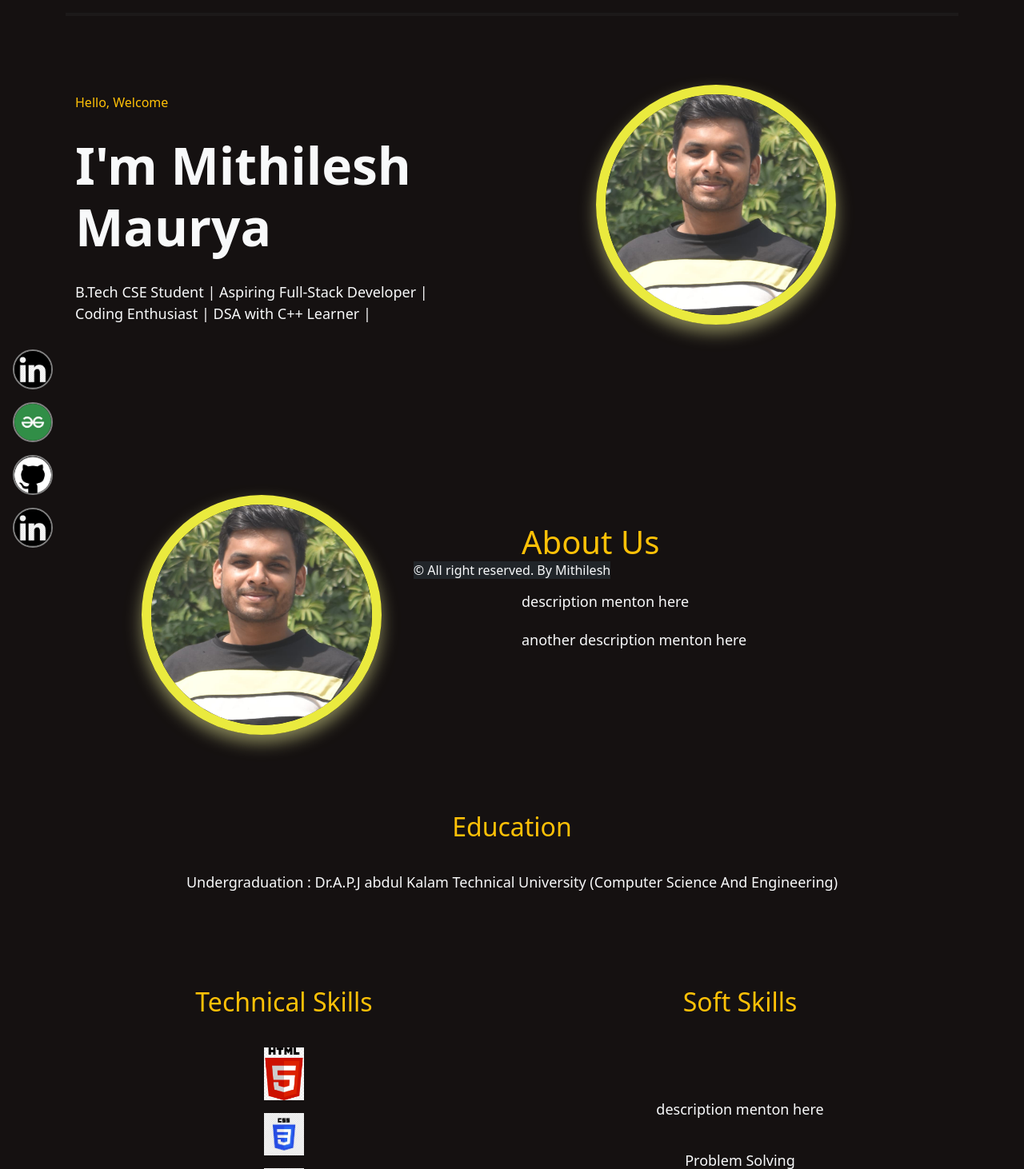
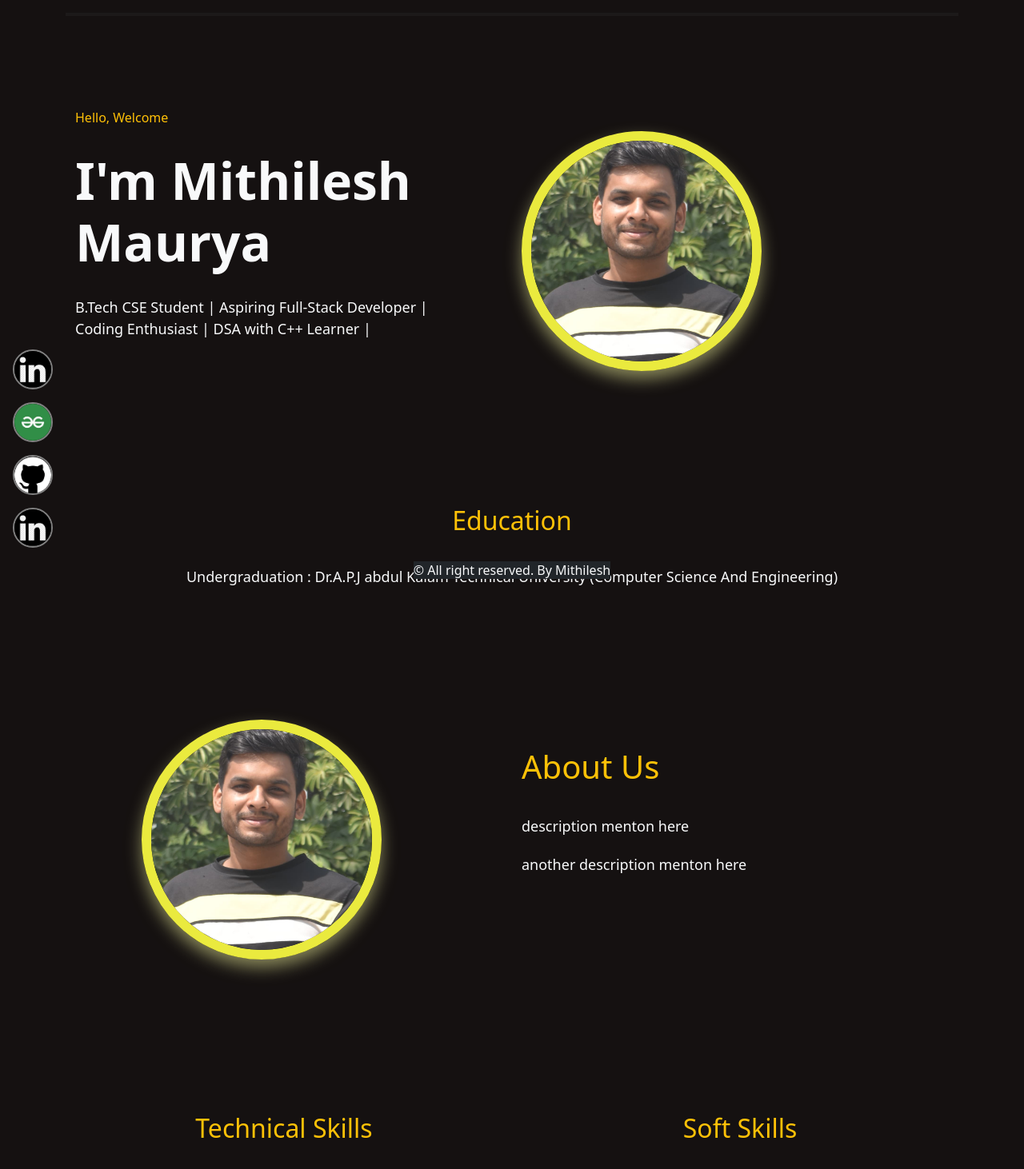
Before and after one commit to mauryamithilesh2/django_portfolio, a Django app: page / in a window 1280 px wide. Shown: the part 67-1529 px from the top of the page at 80% size. Run offline with Django 5.2, Linux system fonts and the light colour scheme; some libraries are stand-ins or nearby versions.

Commit message:
update templates

```diff
--- a/portfolio/templates/base.html
+++ b/portfolio/templates/base.html
@@ -43,15 +43,34 @@
 
 
         <!--About section  start-->
+        <br>
+        <div class="row my-5">
+
+            <div class="col-md-12 col-lg-12 mt-5">
+                <h2 class="text-center" style="color: pink"> <span class=" text-warning moving-line">Education</span></h2>
+                </br>
+                <div class="d-flex flex-column align-items-center gap-3">
+
+                    <p class="mb-6 lead text-light moving-line">
+                        <b>Undergraduation : </b> Dr.A.P.J abdul Kalam Technical University (Computer Science And
+                        Engineering)
+                    </p>
+
+                </div>
+
+            </div>
+        </div>
+
+
         <div class="row d-flex align-items-center my-5 ">
 
-            <div class="col-xl-5 offset-xl-1 col-md-5 offset-md-1 col-lg-5 offset-lg-1  col-12 mt-5">
 
-                <div class="circular-image-container mt-5 ">
-                    <img src="{% static 'images/myself.jpg' %}" alt="square"
-                        class="img-fluid w-100 d-none d-lg-block d-md-block circular-image ">
+
+            <div class="col-xl-5 offset-xl-1 col-lg-5 offset-lg-1 col-md-6 col-12 mt-5 text-center">
+                <div class="circular-image-container mt-5">
+                    <img src="{% static 'images/myself.jpg' %}" alt="Profile"
+                        class="img-fluid circular-image d-block mx-auto">
                 </div>
-
             </div>
 
             <div class="col-xl-5 col-md-6  col-lg-6 col-12 mt-5">
@@ -94,23 +113,8 @@
             </div>
         </div>
 
-        <div class="row my-5">
 
-            <div class="col-md-12 col-lg-12 mt-5">
-                <h2 class="text-center" style="color: pink"> <span class=" text-warning moving-line">Education</span></h2>
-                </br>
-                <div class="d-flex flex-column align-items-center gap-3">
-
-                    <p class="mb-6 lead text-light moving-line">
-                        <b>Undergraduation : </b> Dr.A.P.J abdul Kalam Technical University (Computer Science And
-                        Engineering)
-                    </p>
-
-                </div>
-
-            </div>
-        </div>
-
+         <br><br>
         <div class="row my-5">
             <div class="col-md-6 col-lg-6 mt-5">
                 <h2 class="text-center" style="color: pink"><span class=" text-warning moving-line">Technical Skills</span></h2>
@@ -180,18 +184,19 @@
     {% comment %} {% block 'projects' %}{% endblock %} {% endcomment %}
 
 <!--project section start here-->
-
+<br>
 <div class="row text-center mt-3">
   <h2 class="mb-5 text-warning"><span class=" text-warning moving-line">Projects</span></h2>
 </div>
 
-
+<br>
 <div class="container">
   <div class="row justify-content-center">
     {% for project in project_list %}<br><br>
     <div class="col-md-5 col-lg-5 m-2">
-      <h4 class="text-center text-warning">{{ project.title }}</h4><br>
-      <img src="{% static project.path %}" alt="" height="400" width="500" class="d-block mx-auto">
+        <h4 class="text-md-center text-start text-warning">{{ project.title }}</h4>
+        <br>
+        <img src="{% static project.path %}" alt="{{ project.title }}" class="img-fluid mx-auto d-block">
     </div>
     {% endfor %}
   </div>
@@ -239,10 +244,14 @@
 <div class="container">
     <div class="row justify-content-center">
       {% for certificate in certificates %}
+
       <div class="col-md-5 col-lg-5 m-2"><br><br>
-        <h4 class="text-center text-warning">{{ certificate.title }}</h4><br>
-        <img src="{% static certificate.path %}" alt="" height="400" width="500" class="d-block mx-auto">
-      </div>
+        <h4 class="text-md-center text-start text-warning">{{ certificate.title }}</h4>
+        <br>
+        <img src="{% static certificate.path %}" alt="{{ certificate.title }}" class="img-fluid mx-auto d-block">
+    </div>
+
+
       {% endfor %}
     </div>
   </div>
--- a/portfolio/templates/home.html
+++ b/portfolio/templates/home.html
@@ -29,13 +29,12 @@
              </div>
 
            </div>
-           <div class="col-xl-5 offset-xl-2 col-md-5 offset-md-1 col-lg-5 offset-lg-1  col-12 ">
-
-             <div  class="circular-image-container mt-3 ">
-               <img src="{% static 'images/myself.jpg' %}"  alt="square" class="img-fluid w-100 d-none d-lg-block d-md-block circular-image">
-             </div>
-
-           </div>
+           <div class="col-xl-5 offset-xl-1 col-lg-5 offset-lg-1 col-md-6 col-12 mt-5 text-center">
+            <div class="circular-image-container mt-5">
+                <img src="{% static 'images/myself.jpg' %}" alt="Profile"
+                    class="img-fluid circular-image d-block mx-auto">
+            </div>
+        </div>
 
          </div>
        </div>
```
